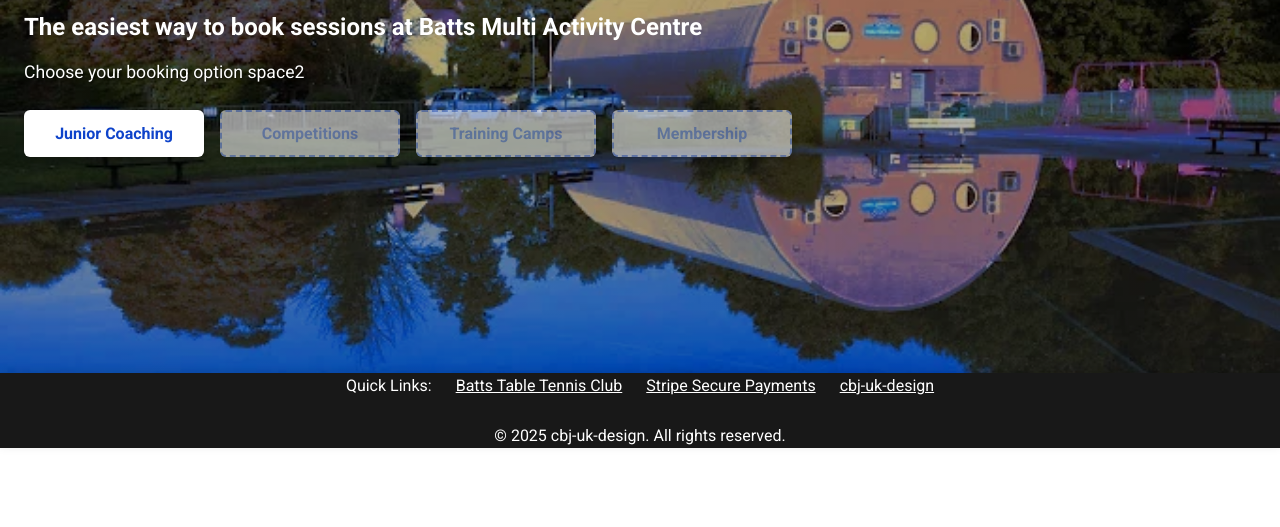
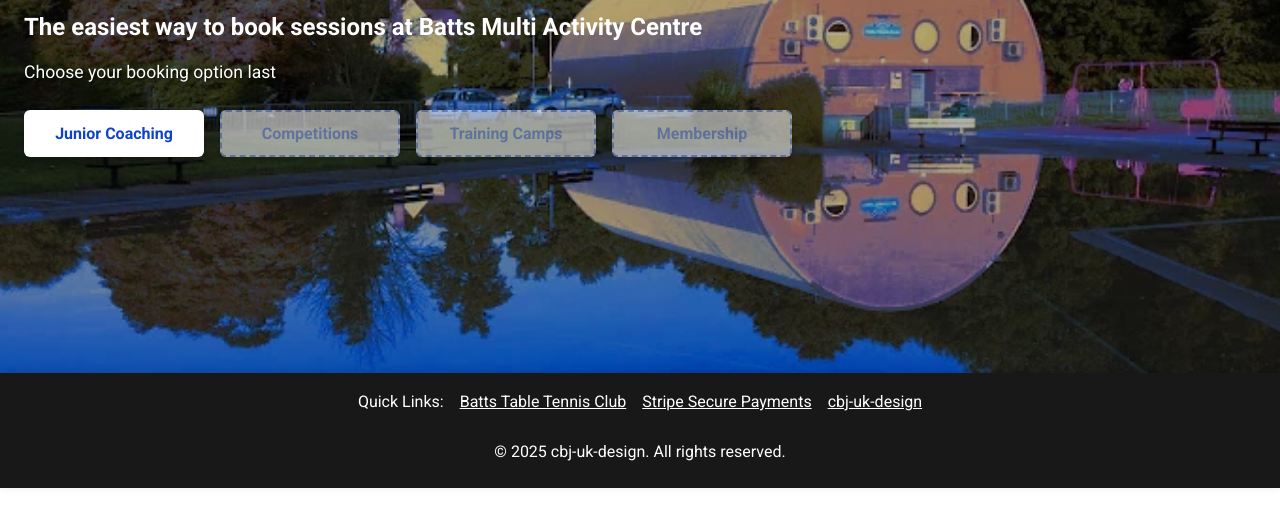
Before and after one commit to sonex-pro/batts-booking-buddy, a website: page index.html in a window 1280 px wide. Shown: the part 227-754 px from the top of the page. Drawn offline with Linux system fonts and the light colour scheme.

Commit message:
Adjust footer spacing and update hero text

```diff
--- a/css/styles.css
+++ b/css/styles.css
@@ -1295,7 +1295,7 @@ img {
 .footer {
     background-color: #181818;
     color: #fff;
-    padding: 0rem 0;
+    padding: 1rem 0;
     text-align: center;
     box-shadow: 0 -2px 10px rgba(0, 0, 0, 0.1);
 }
@@ -1322,7 +1322,7 @@ img {
     display: flex;
     justify-content: center;
     flex-wrap: wrap;
-    gap: 1.5rem;
+    gap: 1rem;
     margin-bottom: 1rem;
 }
 
--- a/index.html
+++ b/index.html
@@ -55,7 +55,7 @@
         <div class="container hero-content">
             <h1>Welcome to Batts Booking Buddy</h1>
             <h2>The easiest way to book sessions at Batts Multi Activity Centre</h2>
-            <p>Choose your booking option space2</p>
+            <p>Choose your booking option last</p>
             <div class="hero-buttons">
                 <a href="Junior-Coaching.html" class="btn btn-white">Junior Coaching</a>
                 <button class="btn btn-white" disabled>Competitions</button>
```
